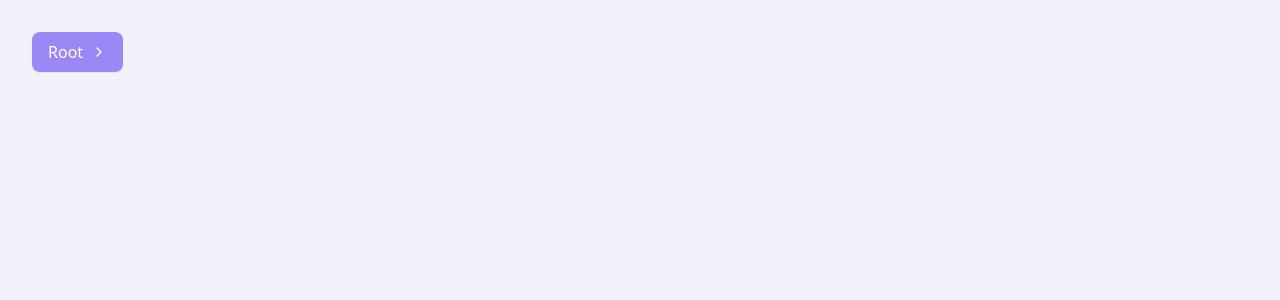
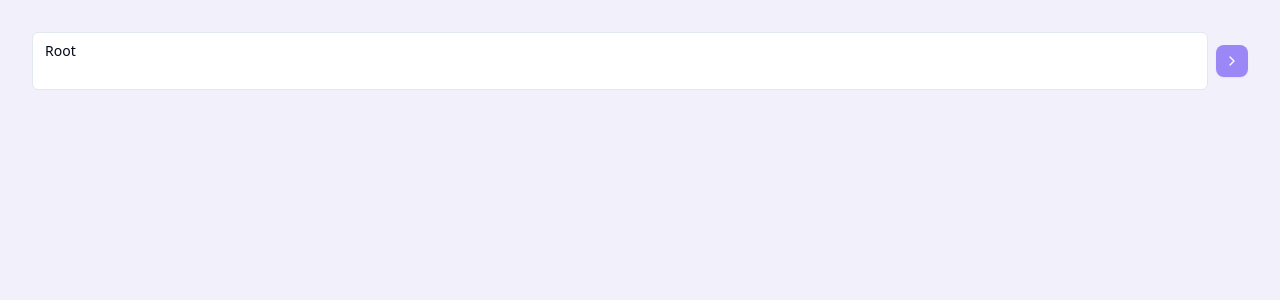
Before and after one commit to dennishansen/branchy, a React (Vite) app: page / in a window 1280 px wide. Shown: the top 300 px of the page. Built offline with nearby package versions, Linux system fonts and the light colour scheme.

Commit message:
feat: Replace nodes with text inputs
Replaces each tree node with an autogrowing multiline text input.
Adds an expand/collapse toggle to the right side of each input.

```diff
--- a/src/components/TreeNode.tsx
+++ b/src/components/TreeNode.tsx
@@ -1,8 +1,9 @@
 
-import React from 'react';
+import React, { useState } from 'react';
 import { ChevronRight } from 'lucide-react';
 import { cn } from '@/lib/utils';
 import { motion, AnimatePresence } from 'framer-motion';
+import { Textarea } from '@/components/ui/textarea';
 
 interface TreeNodeProps {
   text: string;
@@ -23,23 +24,31 @@ const TreeNode: React.FC<TreeNodeProps> = ({
   updateChildState,
   getChildState
 }) => {
+  const [nodeText, setNodeText] = useState(text);
+
   const handleClick = () => {
     toggleExpansion();
   };
 
   return (
-    <div className="flex items-start gap-4">
+    <div className="flex flex-col gap-4">
+      <div className="flex items-center gap-2 w-full">
+        <Textarea
+          value={nodeText}
+          onChange={(e) => setNodeText(e.target.value)}
+          className="min-h-[40px] resize-none py-2"
+          placeholder="Enter text..."
+        />
         <motion.button
           onClick={handleClick}
           className={cn(
-          "flex items-center gap-2 px-4 py-2 rounded-lg",
+            "flex items-center justify-center p-2 rounded-lg",
             "bg-[#9b87f5] hover:bg-[#8B5CF6] text-white shadow-sm",
-          "relative group"
+            "relative shrink-0"
           )}
           whileHover={{ scale: 1.02 }}
           whileTap={{ scale: 0.98 }}
         >
-        <span>{text}</span>
           <motion.div
             initial={false}
             animate={{ rotate: isExpanded ? 90 : 0 }}
@@ -48,6 +57,7 @@ const TreeNode: React.FC<TreeNodeProps> = ({
             <ChevronRight className="w-4 h-4" />
           </motion.div>
         </motion.button>
+      </div>
 
       <AnimatePresence>
         {isExpanded && (
@@ -56,7 +66,7 @@ const TreeNode: React.FC<TreeNodeProps> = ({
             animate={{ opacity: 1, height: "auto" }}
             exit={{ opacity: 0, height: 0 }}
             transition={{ duration: 0.2, ease: "easeInOut" }}
-            className="flex flex-col gap-4"
+            className="flex flex-col gap-4 pl-8"
           >
             {Array.from({ length: 5 }).map((_, index) => {
               const childKey = `${index}`;
```
Lines whose indentation alone changed are shown as unchanged.
